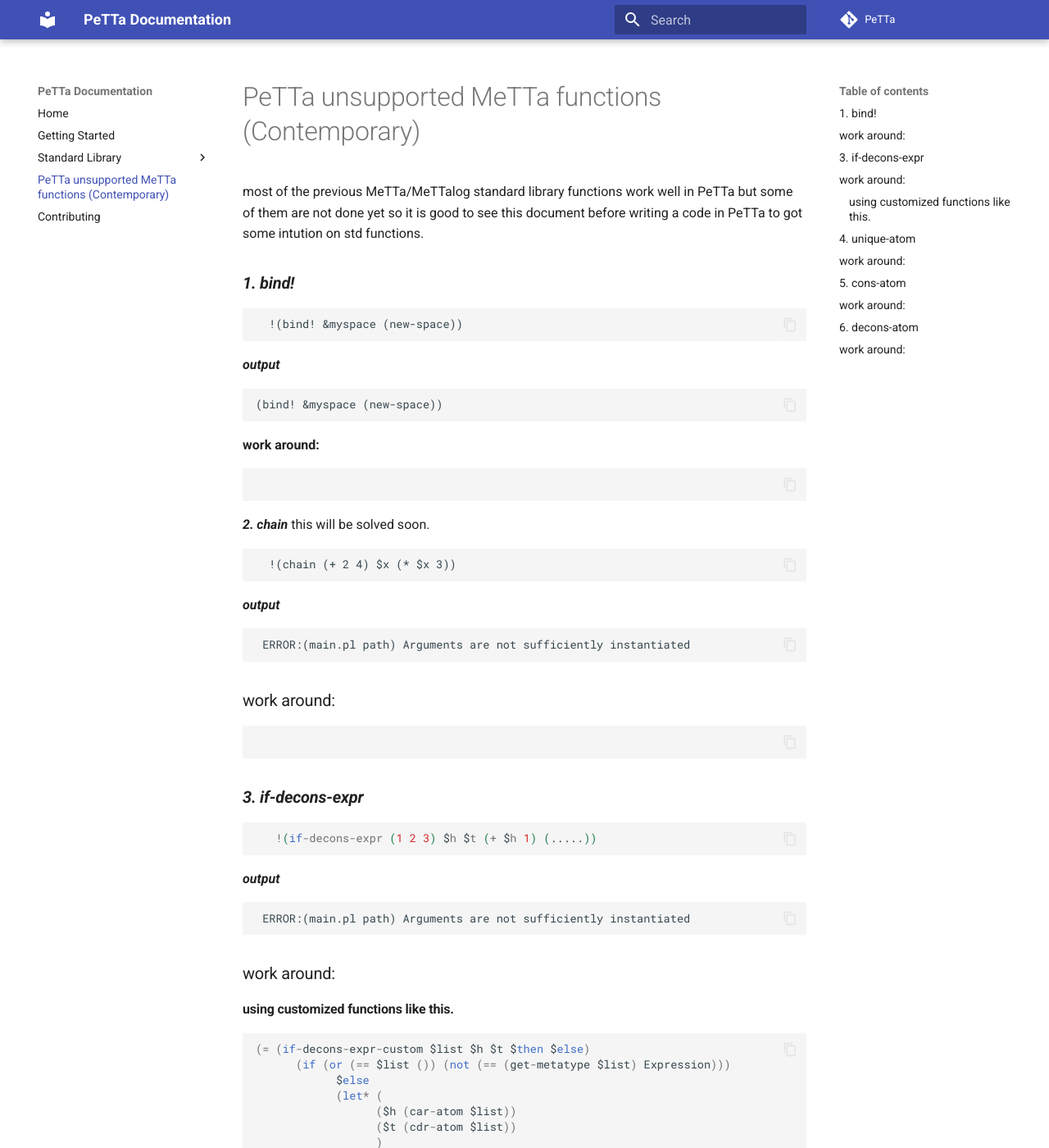
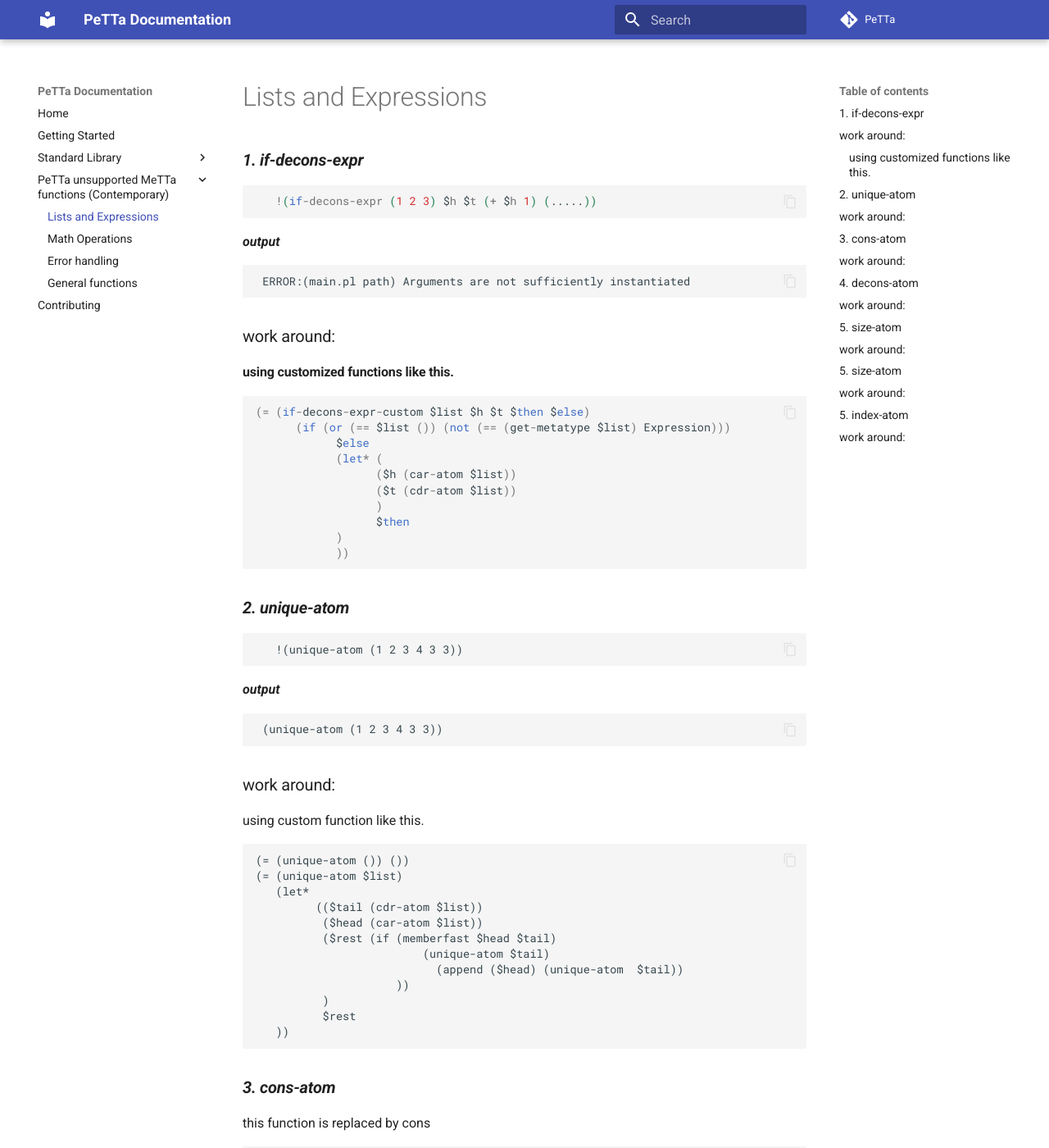
Before and after one commit to yabuz87/PeTTa_docs, an MkDocs documentation site: the page built from docs/not-working/list.md, in a window 1280 px wide and 1400 px high. Shown: the whole window at 82% size. Built offline with MkDocs 1.6.1 and Material for MkDocs 9.7.7, drawn with Linux system fonts in a browser that asks for light colours; comment, search, counter and statistics services are not loaded; some of the changed text lies outside the part shown.

Commit message:
organized PeTTa unsuported MeTTa functions

````diff
--- a/docs/standard-library/not-working-std-functions.md
+++ b/docs/not-working/list.md
@@ -1,29 +1,4 @@
-  most of the previous MeTTa/MeTTalog standard library functions work well in PeTTa but some of them are not done yet so it is good to see this document before writing a code in PeTTa to got some intution on std functions.
-
-### ***1. bind!***
-```metta
-  !(bind! &myspace (new-space))
-```
-***output***
-```metta
-(bind! &myspace (new-space))
-```
-**work around:**
-```
-```
- ***2. chain***
- this will be solved soon.
-```metta
-  !(chain (+ 2 4) $x (* $x 3))
-```
-***output***
-```metta
- ERROR:(main.pl path) Arguments are not sufficiently instantiated
-```
-### work around:
-```
-```
-### ***3. if-decons-expr***
+### ***1. if-decons-expr***
 ```metta
    !(if-decons-expr (1 2 3) $h $t (+ $h 1) (.....))
 ```
@@ -46,7 +21,7 @@
             ))
 
 ```
-### ***4. unique-atom***
+### ***2. unique-atom***
 
 ```metta
    !(unique-atom (1 2 3 4 3 3))
@@ -88,7 +63,7 @@
 ```metta
   (cons 3 (6 4 5))
 ```
-### ***6. decons-atom***
+### ***4. decons-atom***
 the MeTTa decons-atom is replaced by decons function with the same functionality except that in decons (PeTTa version)  the first atom is not embedded in parenthesis.
 ```metta
       !(decons-atom (1 2 3)) ; Returns ((1) (2 3))  MeTTa version
@@ -104,3 +79,33 @@
 ```metta
 !(decons (1 2 3)) ; Returns (1 (2 3))      PeTTa version
 ```
+### ***5. size-atom***
+
+```metta
+    !(size-atom (6 4 5))
+```
+### work around:
+
+```metta
+
+```
+### ***5. size-atom***
+
+```metta
+    !(size-atom (6 4 5))
+```
+### work around:
+
+```metta
+
+```
+### ***5. index-atom***
+
+```metta
+    !(index-atom (6 4 5))
+```
+### work around:
+using a custom function
+```metta
+
+```
--- a/mkdocs.yml
+++ b/mkdocs.yml
@@ -36,7 +36,11 @@
       - List and Expr Operations: standard-library/list-operations.md
       - Higher-order predicates: standard-library/higher-order.md
       # - python Bindings: standard-library/python-bindings.md
-  - PeTTa unsupported MeTTa functions (Contemporary): standard-library/not-working-std-functions.md
+  - PeTTa unsupported MeTTa functions (Contemporary):
+     - Lists and Expressions: not-working/list.md
+     - Math Operations: not-working/math.md
+     - Error handling: not-working/error-handle.md
+     - General functions: not-working/not-working-std-functions.md
   - Contributing: contributing.md
 
 plugins:
````
Also changed, not shown: other parts of docs/not-working/list.md (+1 -1 lines), docs/not-working/error-handle.md (added, +32 -0 lines), docs/not-working/math.md (added, +48 -0 lines), docs/not-working/not-working-std-functions.md (added, +22 -0 lines), docs/standard-library/higher-order.md (+1 -1 lines), docs/standard-library/list-operations.md (+8 -8 lines), docs/not-working/general.md (added).
